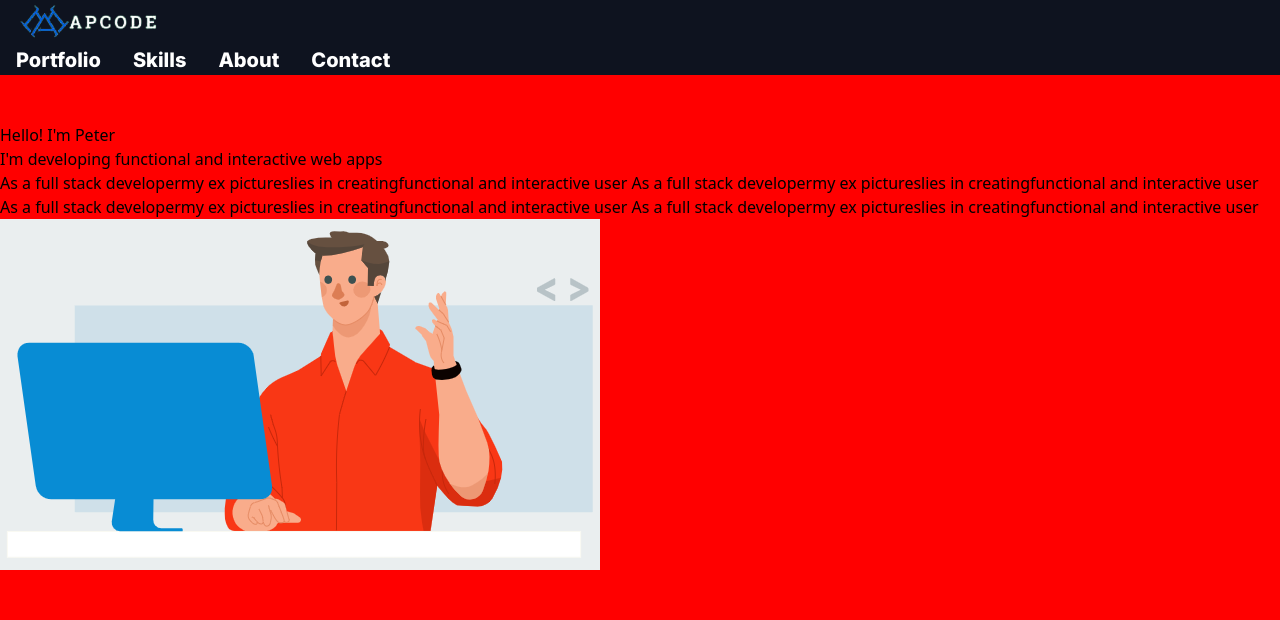
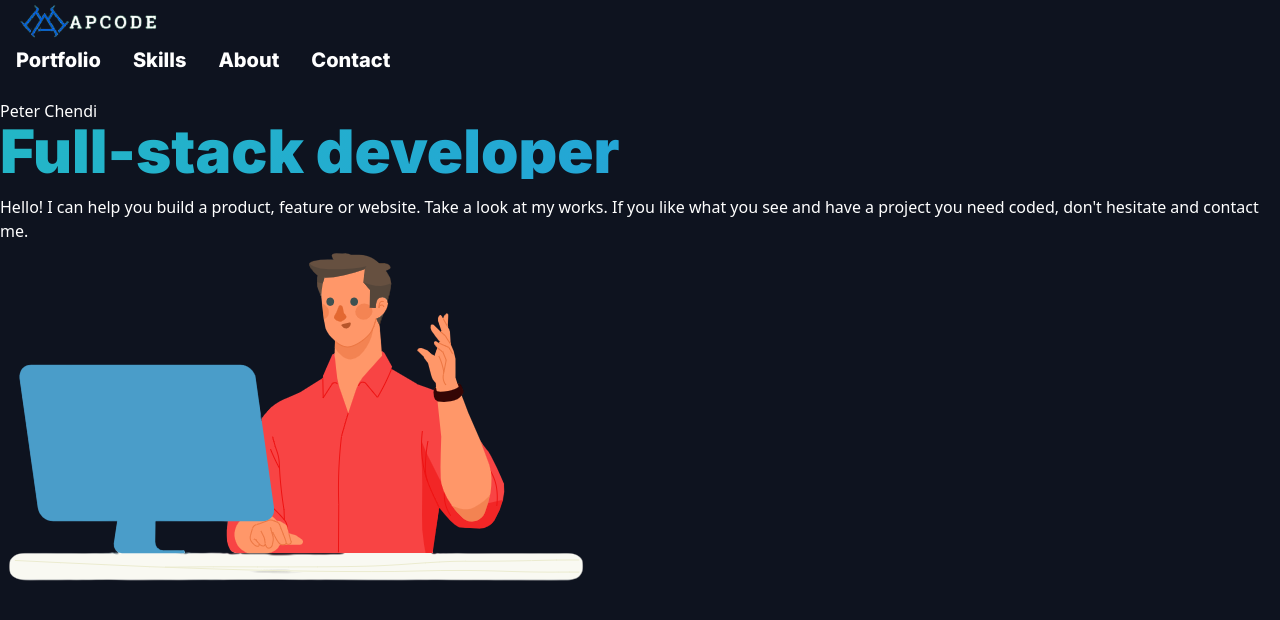
Before and after one commit to anyepeter/portfolio, a React (Vite) app: page / in a window 1280 px wide. Shown: the top 620 px of the page. Built offline with nearby package versions, Linux system fonts and the light colour scheme.

Commit message:
add backgroung color

```diff
--- a/src/components/landingPage/landingPage.css
+++ b/src/components/landingPage/landingPage.css
@@ -3,9 +3,56 @@
     width: 100%;
     display: flex;
     height: 100vh;
-    padding-top: 3rem;
+    padding-top: 1.5rem;
+    background-color: #0e131f;
+    color: #fff;
 }
 
 .landing-section{
+    flex-direction: column;
+    justify-content: flex-start;
+    align-items: center;
+}
+
+.intro-container{
+    display: flex;
+    justify-content: center;
+    flex-direction: column;
+    gap: 1rem;
+}
+
+.text1{
+    font-size: 3.75rem;
+    font-weight: 900;
+    font-family: 'Inter', sans-serif;
+    line-height: 3.5rem;
+    background: linear-gradient(-45deg, #ee7752, #e73c7e, #23a6d5, #23d5ab);
+    background-size: 400% 400%;
+    height: auto;
+    animation: gradient 5s ease infinite;
+    -webkit-background-clip: text;
+    background-clip: text;
+    color: transparent;
+    background-position: center;
 
 }
+
+.text2{
+    font-family: 'Inter', sans-serif;
+    font-size: 42px;
+    line-height: 2.5rem;
+    font-weight: 800;
+}
+
+
+@keyframes gradient {
+	0% {
+		background-position: 0% 50%;
+	}
+	50% {
+		background-position: 100% 50%;
+	}
+	100% {
+		background-position: 0% 50%;
+	}
+}
--- a/src/components/landingPage/landingPage.jsx
+++ b/src/components/landingPage/landingPage.jsx
@@ -1,22 +1,35 @@
-import hero from '../../assets/hero.png'
+import { motion, AnimatePresence } from 'framer-motion';
+import hero from '../../assets/hero-image.png'
 import './landingPage.css';
+
 
 const LandingPage = () => {
     return (
-        <section className="w-full h-full px-4 landing-container">
+        <section className="px-4 landing-container">
             <div className='flex mt-20 landing-section'>
-            <div>
-                <div>
-                    <h1>Hello! I'm Peter</h1>
-                    <h2>
-                        I'm developing functional and interactive web apps
-                    </h2>
+            <div className="intro-container" >
+                <div className='flex flex-col gap-4 '>
+                    <h2 className='text-3xl font-medium'>Peter Chendi</h2>
+                    <AnimatePresence>
+                   <motion.h1 className='text1'
+                   initial={{ opacity: 0 }}
+                 animate={{ opacity: 1 }}
+                 transition={{ ease: [0.17, 0.67, 0.83, 0.67], delay: 1 }}
+                   >
+                        Full-stack developer
+                       </motion.h1>
+                       </AnimatePresence>
                 </div>
                 <div>
-                    As a full stack developermy ex pictureslies in creatingfunctional and interactive user
-                    As a full stack developermy ex pictureslies in creatingfunctional and interactive user
-                    As a full stack developermy ex pictureslies in creatingfunctional and interactive user
-                    As a full stack developermy ex pictureslies in creatingfunctional and interactive user
+               <p className='text-xl leading-6'>Hello!
+                 I can help you build a product, feature or website.
+                  Take a look at my works. If you like what you see
+                  and have a project you need coded, don't hesitate
+                  and contact me.
+
+</p>
+
+
                 </div>
             </div>
             <div>
```
